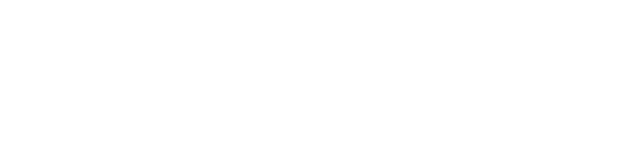
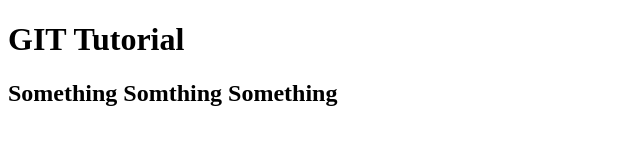
Before and after one commit to xargon666/Learning_Git, a plain HTML site: page index.html in a window 1280 px wide. Shown: the whole page, without its empty margins (0-640 px from the left). Drawn offline with Linux system fonts and the light colour scheme.

Commit message:
update html header

```diff
--- a/index.html
+++ b/index.html
@@ -6,6 +6,7 @@
     <title>Traversy Media | Git Tutorial</title>
 </head>
 <body>
-
+   <header><h1>GIT Tutorial</h1></header>
+   <section><h2>Something Somthing Something</h2></section>
 </body>
 </html>
```
